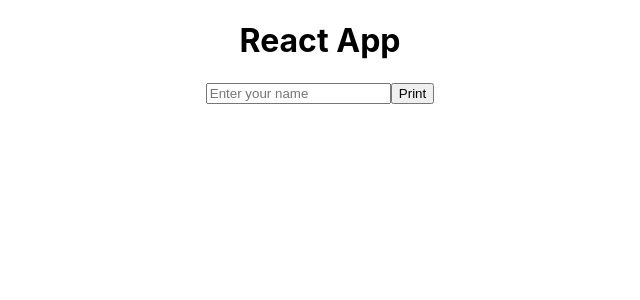
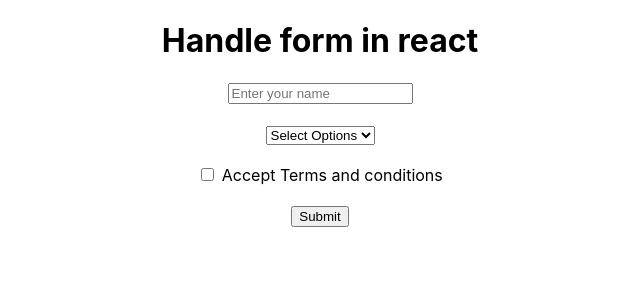
Before and after one commit to Bijarniankit/react-for-dummies, a React (Create React App) app: page / in a window 1280 px wide. Shown: the top 300 px of the page, without its empty margins (320-960 px from the left). Built offline with nearby package versions, Linux system fonts and the light colour scheme.

Commit message:
trying form basic

```diff
--- a/src/App.js
+++ b/src/App.js
@@ -1,27 +1,39 @@
-import './App.css';
+import './App.css'
 import React,{useState} from 'react';
 
+function App() {
+  const [name,setName] = useState("");
+  const [tnc,setTnc] = useState(false);
+  const [interest,setInterest] = useState("");
 
-function App() {
 
-  const [data, setData]=useState("Start Typing");
-  const [print, setPrint]=useState(false);
-
-  function getData(value) {
-    console.warn(value.target.value);
-    setData(value.target.value);
-    setPrint(false);
-  }
-
-  return (
+  function getFormData(e)
+    {
+      e.preventDefault()
+      // console.log(`Name: ${name}`)
+      // console.log(`tnc: ${tnc}`)
+      // console.log(`interest: ${interest}`)
+      console.log(name,tnc,interest)
+      console.warn(name,tnc,interest)
+    }
+    return (
     <div className="App">
-      <h1>React App</h1>
-      { print ? <h3>{data}</h3> :null}
-      <input type="text" placeholder="Enter your name" onChange={getData} />
-      <button onClick={()=>{setPrint(true)}} > Print </button>
+        <h1>Handle form in react</h1>
+        <form onSubmit={getFormData}>
+          <input type="text" placeholder="Enter your name" onChange={(e)=>{setName(e.target.value)}}/> <br/><br/>
+          <select onChange={(e)=>{setInterest(e.target.value)}}>
+            <option>Select Options</option>
+            <option>React</option>
+            <option>Angular</option>
+            <option value="Rawat">Vue</option>
+          </select>
+          <br/><br/>
+          <input type="checkbox" onChange={(e)=>{setTnc(e.target.checked)}} /> <span> Accept Terms and conditions </span>
+          <br/><br/>
+          <button type="submit">Submit</button>
+        </form>
     </div>
-  );
+  )
 }
 
-
-export default App;
+export default App
```
Also changed, not shown: src/app files/App_getting input box value.js (added, +27 -0 lines), src/app files/App __class componenet prop.js (renamed from src/App __class componenet prop.js).
